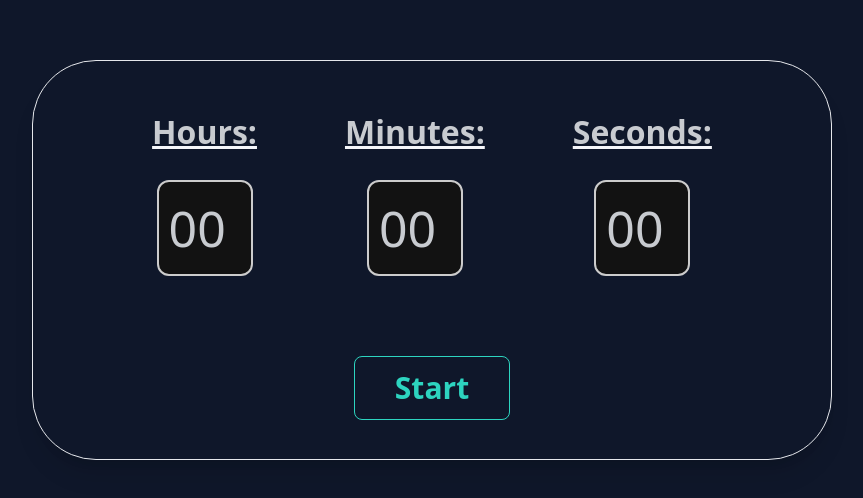
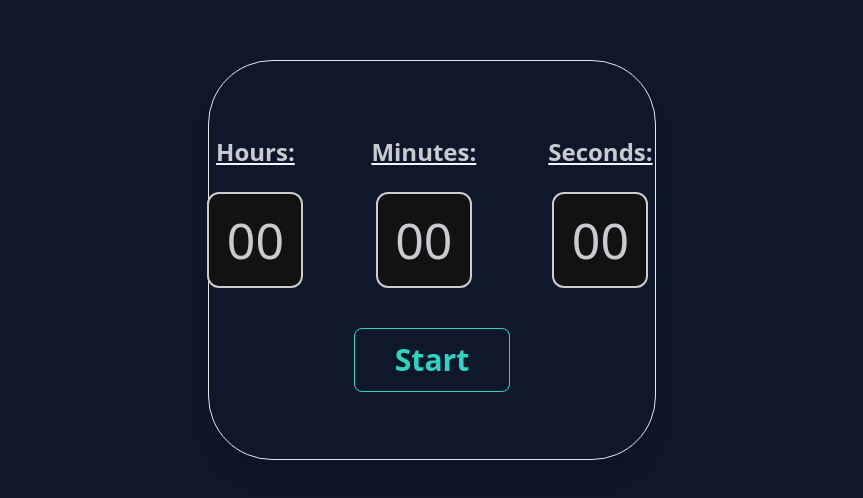
Before and after one commit to ferjbadev/StopWatch, a React (Vite) app: page / in a window 1280 px wide. Shown: the part 140-638 px from the top of the page, without its empty margins (208-1071 px from the left). Built offline with nearby package versions, Linux system fonts and the light colour scheme; no server answers.

Commit message:
Ajuste de tamaño para telefono

```diff
--- a/src/components/Display1.jsx
+++ b/src/components/Display1.jsx
@@ -41,15 +41,15 @@ export default function Display1({ startTimer }) {
     };
 
     return (
-        <div className="space-y-20 border shadow-xl rounded-[4rem] centered ">
-            <div className="flex space-x-20">
+        <div className="space-y-20 border shadow-xl rounded-[2rem] p-6 sm:p-10 sm:space-y-10 md:rounded-[4rem] centered max-w-md mx-auto">
+            <div className="flex space-x-10 sm:space-x-16 justify-center">
                 {/* Contenedor de las horas */}
                 <div className="text-center flex flex-col justify-center items-center">
-                    <label className="label">Hours: </label>
-                    <div className="h-24 w-24">
+                    <label className="label text-lg sm:text-2xl">Hours: </label>
+                    <div className="h-16 w-16 sm:h-24 sm:w-24">
                         <input
-                            type="number"
-                            className="selector"
+                            type="tel"
+                            className="selector w-full text-center"
                             value={hours.toString().padStart(2, '0')}
                             onChange={(e) => {
                                 let returnValue = Number(e.target.value);
@@ -67,11 +67,11 @@ export default function Display1({ startTimer }) {
 
                 {/* Contenedor de los minutos */}
                 <div className="text-center flex flex-col justify-center items-center">
-                    <label className="label">Minutes: </label>
-                    <div className="h-24 w-24">
+                    <label className="label text-lg sm:text-2xl">Minutes: </label>
+                    <div className="h-16 w-16 sm:h-24 sm:w-24">
                         <input
-                            type="number"
-                            className="selector mx-auto"
+                            type="tel"
+                            className="selector w-full text-center"
                             value={minutes.toString().padStart(2, '0')}
                             onChange={(e) => {
                                 let returnValue = Number(e.target.value);
@@ -89,11 +89,11 @@ export default function Display1({ startTimer }) {
 
                 {/* Contenedor de los segundos */}
                 <div className="text-center flex flex-col justify-center items-center">
-                    <label className="label">Seconds: </label>
-                    <div className="h-24 w-24">
+                    <label className="label text-lg sm:text-2xl">Seconds: </label>
+                    <div className="h-16 w-16 sm:h-24 sm:w-24">
                         <input
-                            type="number"
-                            className="selector mx-auto"
+                            type="tel"
+                            className="selector w-full text-center"
                             value={seconds.toString().padStart(2, '0')}
                             onChange={(e) => {
                                 let returnValue = Number(e.target.value);
@@ -110,10 +110,12 @@ export default function Display1({ startTimer }) {
                 </div>
             </div>
 
-            {/* Boton de inicio */}
-            <button onClick={handleStart} className="btn btn-outline btn-success btn-lg !text-3xl px-10">
+            {/* Botón de inicio */}
+            <button
+                onClick={handleStart}
+                className="btn btn-outline btn-success btn-lg !text-xl sm:!text-3xl px-8 sm:px-10 w-full sm:w-auto">
                 Start
             </button>
         </div>
-    );
+    )
 }
```
